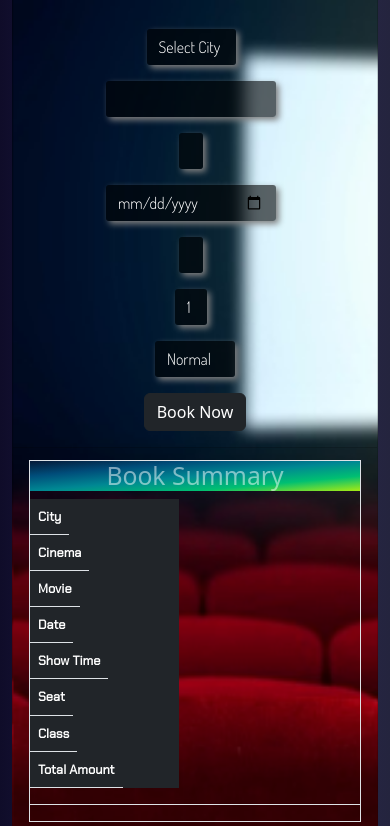
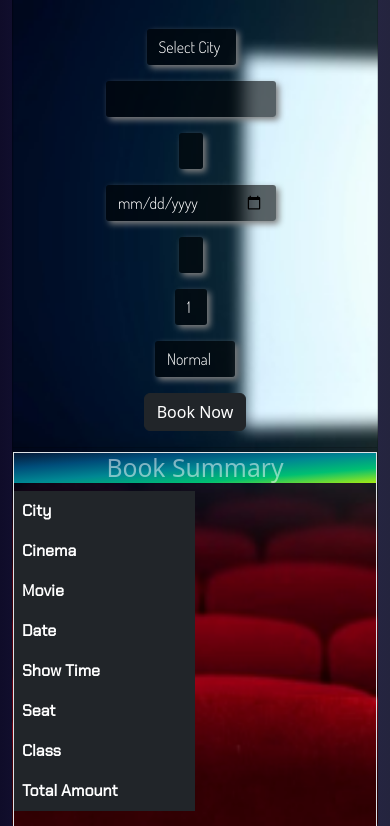
Before and after one commit to iamfaizandev/Inox-Movies, a website: page index.html in a window 390 px wide. Shown: the part 302-1128 px from the top of the page. Drawn offline with nearby package versions, Linux system fonts and the light colour scheme.

Commit message:
Responsiveeee

```diff
--- a/src/style.css
+++ b/src/style.css
@@ -126,16 +126,25 @@ tbody:hover{
     background-color: rgba(255, 255, 255, 0.6);
 
    }
+   .card-footer {
+     padding: 0;
+   }
  @media only screen and (orientation:portrait) {
+    .table>:not(caption)>*>* {
+        padding: 0.5rem 0.5rem;
+        background-color: var(--bs-table-bg);
+        border-bottom-width: 0px;
+        box-shadow: inset 0 0 0 9999px var(--bs-table-accent-bg);
+    }
+    thead th{
+        font-family: 'Chakra Petch', sans-serif;
+        font-size: 1rem;
+        font-weight: bold;
 
-    thead{
-        font-family: 'Chakra Petch', sans-serif;
-        font-size: 0.2rem;
-        font-weight: bold;
     }
     tbody{
         font-family: 'Old Standard TT', serif;
-        font-size: 12px;
+        font-size: 1rem;
         font-weight: bold;
     }
     form{
@@ -148,9 +157,18 @@ tbody:hover{
         margin-top: 5%;
         width: 40%;
     }
-
-    thead th{
-        display: flex;
-        flex-direction: column;
-    }
+     table{
+        display: grid;
+        grid-template-columns: 6fr 6fr;
+     }
+   thead th{
+    display:flex;
+    flex-direction: column;
+   }
+   tbody td{
+    display: flex;
+    flex-direction: column;
+    justify-content:end;
+    align-items: flex-end;
+   }
 }
```
